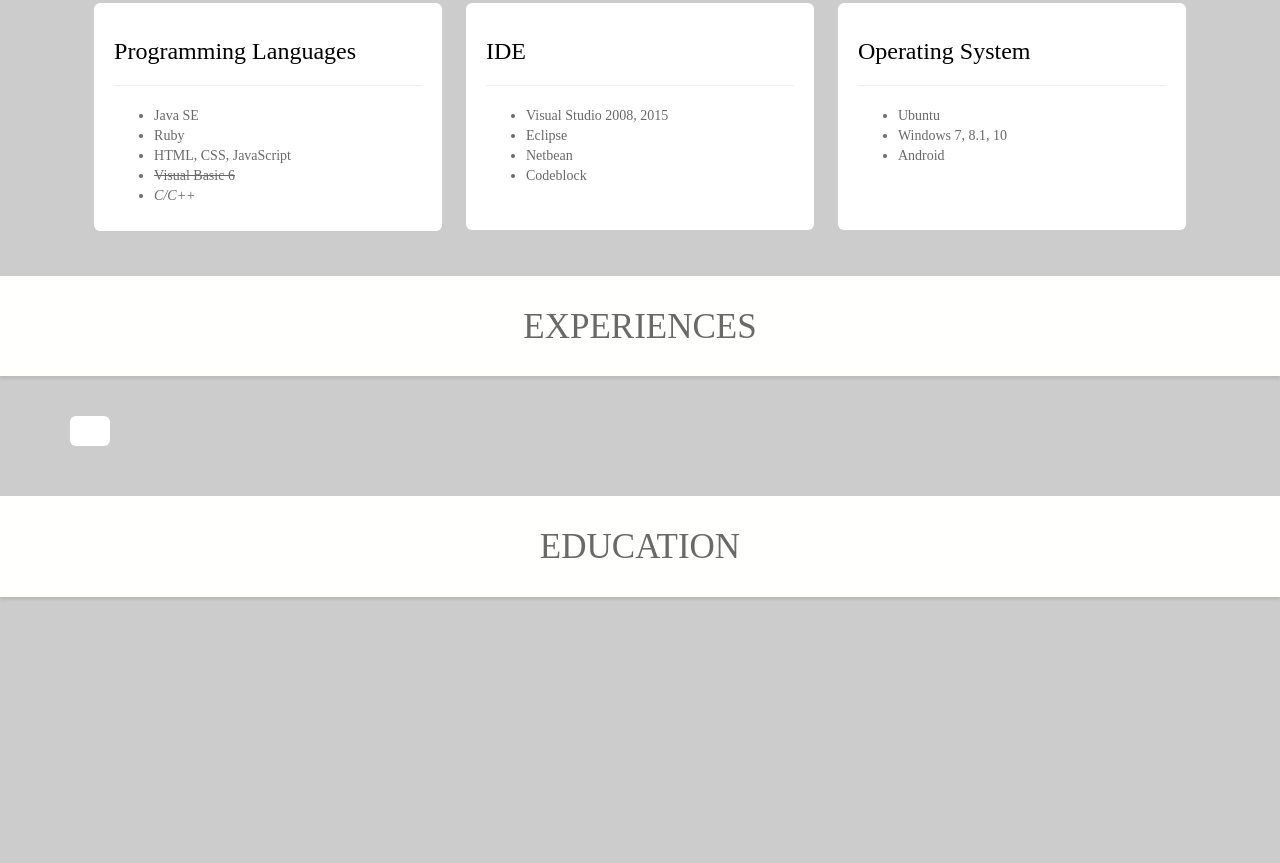
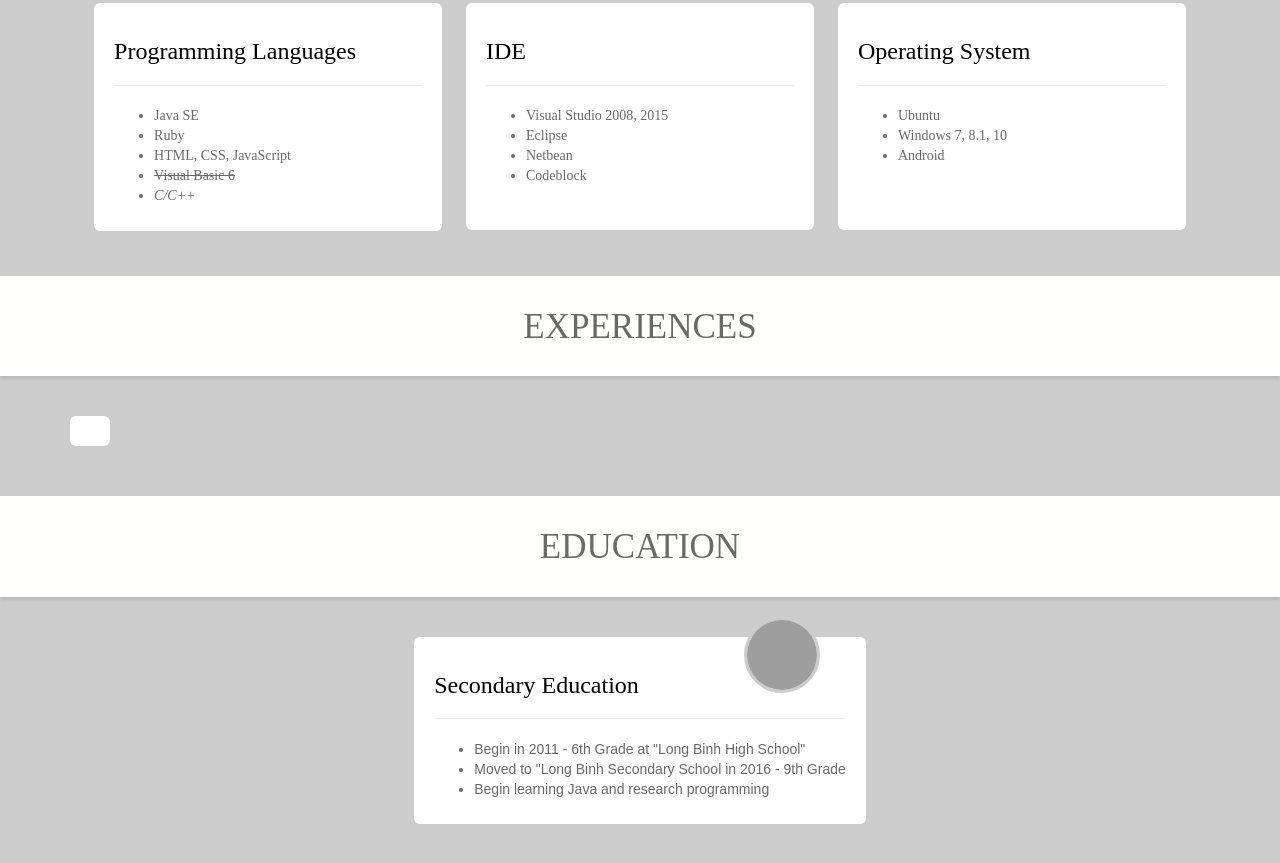
Before and after one commit to SteveAlan/stevealan.github.io, a plain HTML site: page index.html in a window 1280 px wide. Shown: the part 1477-2340 px from the top of the page. Before the commit the page ends 2109 px from the top, so only its background shows below. Drawn offline with nearby package versions, Linux system fonts and the light colour scheme; grey boxes are pictures that could not be loaded; a script that the page names is missing.

Commit message:
Update index.html

```diff
--- a/index.html
+++ b/index.html
@@ -185,6 +185,21 @@
                 <h2 class="title-cont">EDUCATION</h2>
             </div>
             <div class='ctner'>
+                <center>
+                <div class='ctner-content'>
+                    <div style="width: 76px; height: 76px; border-radius: 50%; text-align: center; position: absolute; top: -20px; left:280px;
+                         margin-left: 50px; border: #cccccc solid 3px;"><img title="conan4582" style="border-radius: 50%"
+                        src="https://fbcdn-profile-a.akamaihd.net/hprofile-ak-xtp1/v/t1.0-1/c0.0.160.160/p160x160/12188991_1690050454540582_8364623116085359331_n.jpg?oh=282a099edee09b078b028bfc08523c30&oe=574B363F&__gda__=1464759170_ee6d107fcf6f3db512d939bcfb9e55db"
+                        height="70" width="70"></div>
+                    <h3 class='cont-head' style="width: 88%">Secondary Education</h3><hr>
+                    <ul>
+                        <li>Begin in 2011 - 6th Grade at "Long Binh High School"</li>
+                        <li>Moved to "Long Binh Secondary School in 2016 - 9th Grade</li>
+                        <li>Begin learning Java and research programming</li>
+
+                    </ul>
+                </div>
+                </center>
             </div>
         </div>
     </body>
```
